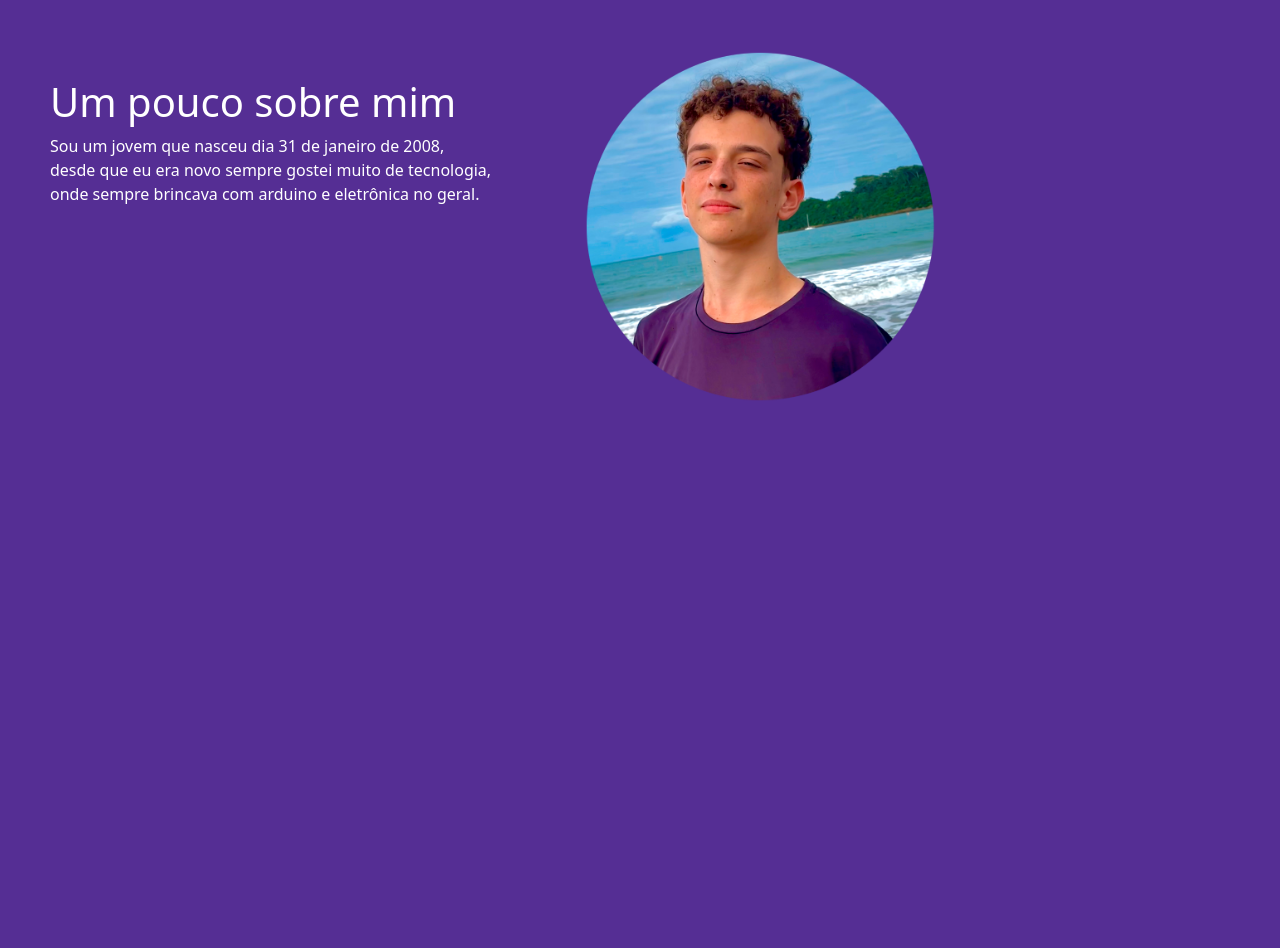
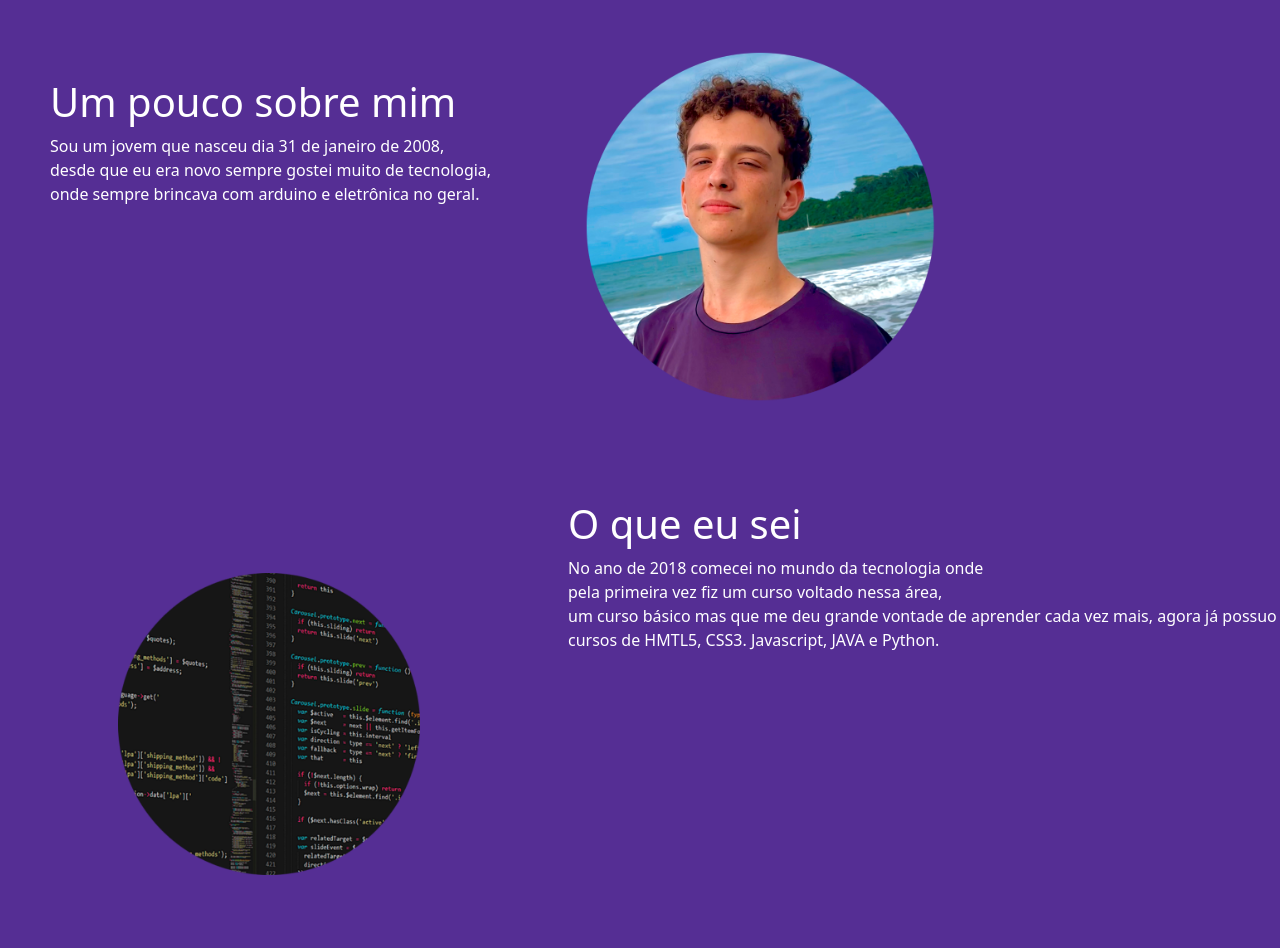
Before and after one commit to lucasbennertz/Portfolio, a plain HTML site: page index.html in a window 1280 px wide. Shown: the part 169-1117 px from the top of the page. Before the commit the page ends 800 px from the top, so only its background shows below. Drawn offline with nearby package versions, Linux system fonts and the light colour scheme.

Commit message:
segundo paragrafo

```diff
--- a/index.html
+++ b/index.html
@@ -39,6 +39,15 @@
         </div>
         <img src="imagens/foto redonda png.png" alt="" class="apre">
     </div>
+    <div class="par2">
+        <img src="imagens/Códigos.png" alt="" class="apre2">
+        <div class="apre2">
+            <h1 class="apre">O que eu sei</h1>
+            <p class="apre">No ano de 2018 comecei no mundo da tecnologia onde <br> pela primeira vez fiz um curso
+                voltado nessa área,<br> um curso básico mas que me deu grande vontade de aprender cada vez mais, agora
+                já possuo cursos de HMTL5, CSS3. Javascript, JAVA e Python. </p>
+        </div>
+    </div>
     <script src="https://cdn.jsdelivr.net/npm/bootstrap@5.3.3/dist/js/bootstrap.bundle.min.js"
         integrity="sha384-YvpcrYf0tY3lHB60NNkmXc5s9fDVZLESaAA55NDzOxhy9GkcIdslK1eN7N6jIeHz"
         crossorigin="anonymous"></script>
--- a/style.css
+++ b/style.css
@@ -47,3 +47,19 @@ img.apre {
     width: 35%;
     justify-content: right;
 }
+
+div.par2 {
+    display: flex;
+    margin-top: 50px;
+}
+
+img.apre2 {
+    margin-left: 45px;
+    width: 35%;
+
+}
+
+div.apre2 {
+    justify-content: right;
+    margin-left: 75px;
+}
```
Also changed, not shown: imagens/Códigos.png (added).
